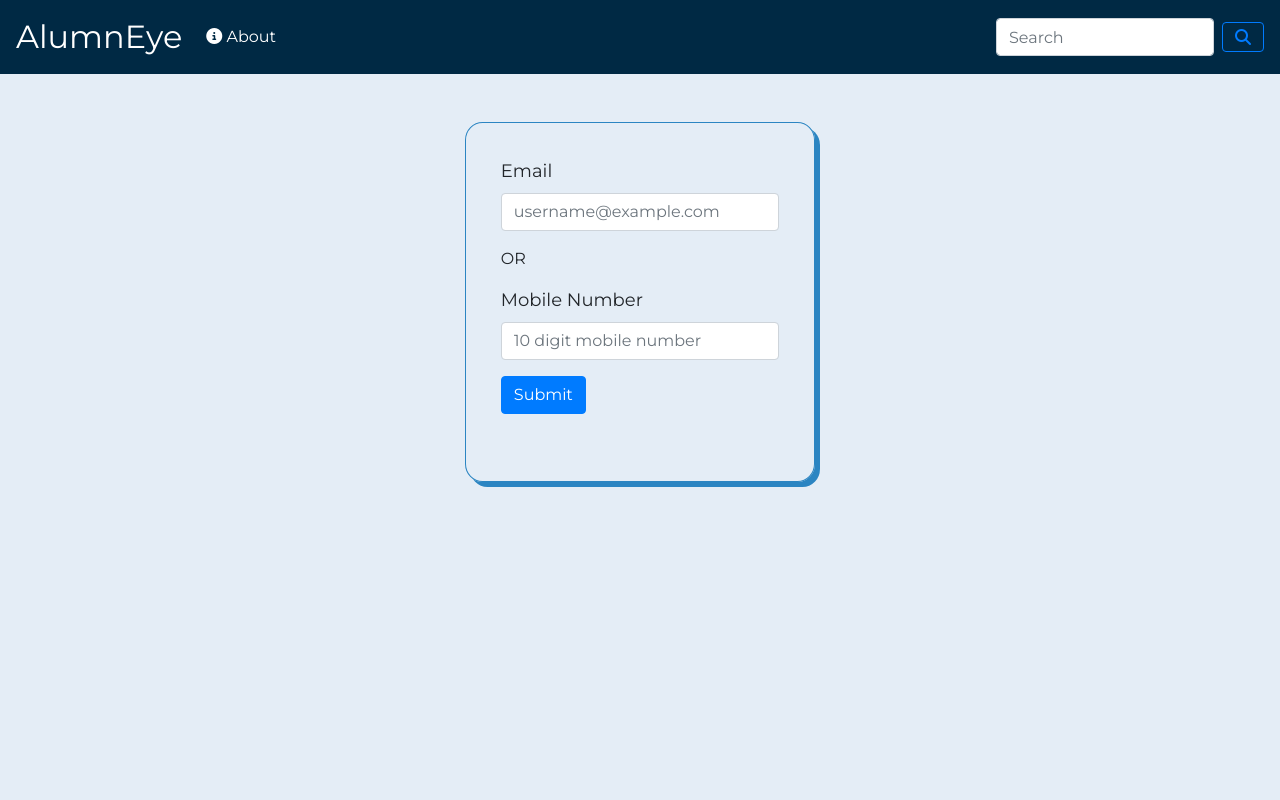
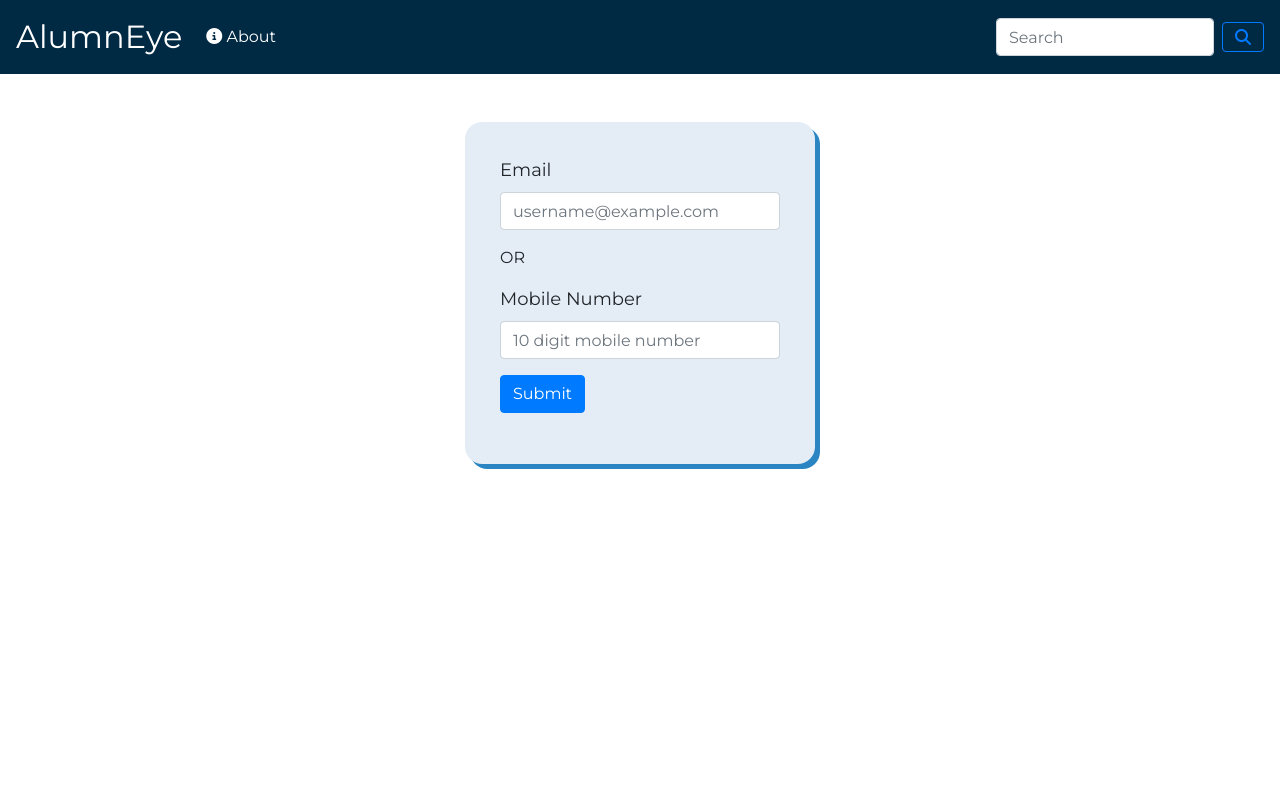
Before and after one commit to manujrajaram/AlumnEye, a PHP site: page /html/passReset1.html in a window 1280 px wide. Run offline with PHP 8.4, Linux system fonts and the light colour scheme; some libraries are stand-ins or nearby versions.

Commit message:
minor changes in pr pages

```diff
--- a/src/css/passReset.css
+++ b/src/css/passReset.css
@@ -5,7 +5,7 @@
 }
 
 body{
-    background-color: #E4EDF6 !important;
+    background-color: white!important;
 }
 
 .navbar-custom{
@@ -17,7 +17,8 @@ body{
 }
 
 .prform{
-    border: 1px solid #2b85c2;
+    /*border: 1px solid #2b85c2;*/
+    background-color: #E4EDF6;
     border-radius: 5%;
     box-shadow: 5px 5px #2b85c2;
     margin: auto;
--- a/src/html/passReset1.html
+++ b/src/html/passReset1.html
@@ -33,7 +33,7 @@
     <!--Password Reset Fields-->
     <div class="container">
         <div class="row mt-5 box">
-            <div class="col-md-8 col-lg-4 m-auto">
+            <div class="col-md-8 col-lg-8 col-xl-4 m-auto">
                 <div class="prform">
                     <form class="form-contents">
                         <div class="form-group">
```
